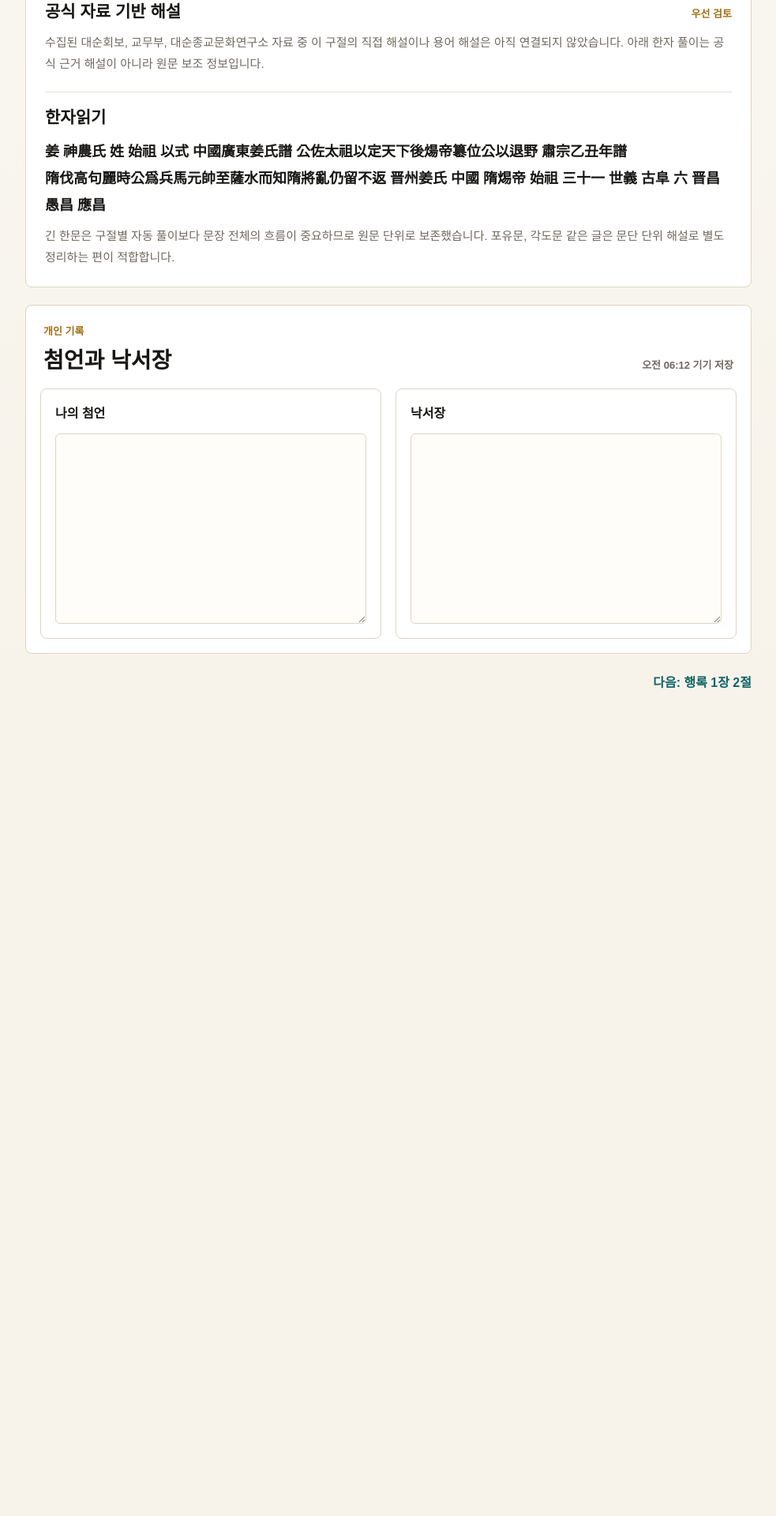
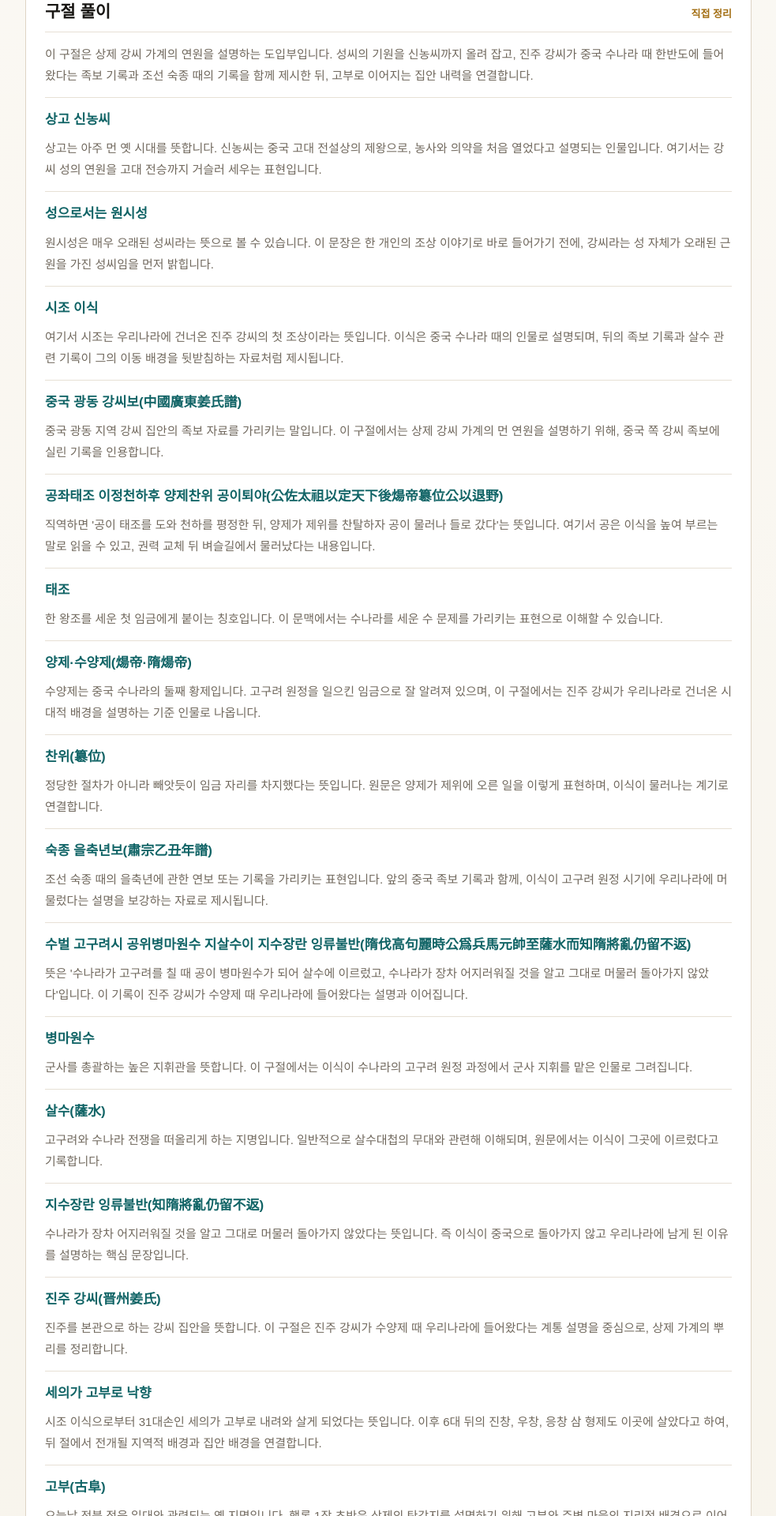
Before and after one commit to lsk7209/daeson-wiki, a Next.js app: page /verses/haengrok-1-1 in a window 1280 px wide. Shown: the part 840-2760 px from the top of the page at 79% size, without its empty margins (148-1131 px from the left). Before the commit the page ends 1791 px from the top, so only its background shows below. Built offline with nearby package versions, Linux system fonts and the light colour scheme.

Commit message:
Add verse commentary notes

```diff
--- a/app/verses/[id]/page.tsx
+++ b/app/verses/[id]/page.tsx
@@ -12,6 +12,7 @@ import type {
   VerseSourceLink,
   VerseSourceLinkWithDocument,
 } from "@/lib/source-types";
+import { getVerseCommentary } from "@/lib/verse-commentaries";
 import {
   getAdjacentVerses,
   getAllVerses,
@@ -52,6 +53,7 @@ export default async function VersePage({ params }: VersePageProps) {
   }
 
   const adjacent = getAdjacentVerses(verse.id);
+  const verseCommentary = getVerseCommentary(verse.id);
   const relatedSources = getSourceLinksForVerse(verse.id);
   const officialCommentarySources = relatedSources.filter(
     isOfficialCommentarySource,
@@ -96,6 +98,26 @@ export default async function VersePage({ params }: VersePageProps) {
           <p className="eyebrow">해설</p>
           <h2>해설 영역</h2>
         </header>
+
+        {verseCommentary ? (
+          <section className="source-commentary-section">
+            <div className="source-commentary-heading">
+              <h3>{verseCommentary.title}</h3>
+              <span>직접 정리</span>
+            </div>
+            <div className="source-commentary-list">
+              <article className="source-commentary-row">
+                <p>{verseCommentary.summary}</p>
+              </article>
+              {verseCommentary.items.map((item) => (
+                <article className="source-commentary-row" key={item.term}>
+                  <strong>{item.term}</strong>
+                  <p>{item.description}</p>
+                </article>
+              ))}
+            </div>
+          </section>
+        ) : null}
 
         <section className="source-commentary-section">
           <div className="source-commentary-heading">
--- /dev/null
+++ b/data/verse-commentaries.json
@@ -0,0 +1,73 @@
+[
+  {
+    "verseId": "haengrok-1-1",
+    "title": "구절 풀이",
+    "summary": "이 구절은 상제 강씨 가계의 연원을 설명하는 도입부입니다. 성씨의 기원을 신농씨까지 올려 잡고, 진주 강씨가 중국 수나라 때 한반도에 들어왔다는 족보 기록과 조선 숙종 때의 기록을 함께 제시한 뒤, 고부로 이어지는 집안 내력을 연결합니다.",
+    "items": [
+      {
+        "term": "상고 신농씨",
+        "description": "상고는 아주 먼 옛 시대를 뜻합니다. 신농씨는 중국 고대 전설상의 제왕으로, 농사와 의약을 처음 열었다고 설명되는 인물입니다. 여기서는 강씨 성의 연원을 고대 전승까지 거슬러 세우는 표현입니다."
+      },
+      {
+        "term": "성으로서는 원시성",
+        "description": "원시성은 매우 오래된 성씨라는 뜻으로 볼 수 있습니다. 이 문장은 한 개인의 조상 이야기로 바로 들어가기 전에, 강씨라는 성 자체가 오래된 근원을 가진 성씨임을 먼저 밝힙니다."
+      },
+      {
+        "term": "시조 이식",
+        "description": "여기서 시조는 우리나라에 건너온 진주 강씨의 첫 조상이라는 뜻입니다. 이식은 중국 수나라 때의 인물로 설명되며, 뒤의 족보 기록과 살수 관련 기록이 그의 이동 배경을 뒷받침하는 자료처럼 제시됩니다."
+      },
+      {
+        "term": "중국 광동 강씨보(中國廣東姜氏譜)",
+        "description": "중국 광동 지역 강씨 집안의 족보 자료를 가리키는 말입니다. 이 구절에서는 상제 강씨 가계의 먼 연원을 설명하기 위해, 중국 쪽 강씨 족보에 실린 기록을 인용합니다."
+      },
+      {
+        "term": "공좌태조 이정천하후 양제찬위 공이퇴야(公佐太祖以定天下後煬帝簒位公以退野)",
+        "description": "직역하면 '공이 태조를 도와 천하를 평정한 뒤, 양제가 제위를 찬탈하자 공이 물러나 들로 갔다'는 뜻입니다. 여기서 공은 이식을 높여 부르는 말로 읽을 수 있고, 권력 교체 뒤 벼슬길에서 물러났다는 내용입니다."
+      },
+      {
+        "term": "태조",
+        "description": "한 왕조를 세운 첫 임금에게 붙이는 칭호입니다. 이 문맥에서는 수나라를 세운 수 문제를 가리키는 표현으로 이해할 수 있습니다."
+      },
+      {
+        "term": "양제·수양제(煬帝·隋煬帝)",
+        "description": "수양제는 중국 수나라의 둘째 황제입니다. 고구려 원정을 일으킨 임금으로 잘 알려져 있으며, 이 구절에서는 진주 강씨가 우리나라로 건너온 시대적 배경을 설명하는 기준 인물로 나옵니다."
+      },
+      {
+        "term": "찬위(簒位)",
+        "description": "정당한 절차가 아니라 빼앗듯이 임금 자리를 차지했다는 뜻입니다. 원문은 양제가 제위에 오른 일을 이렇게 표현하며, 이식이 물러나는 계기로 연결합니다."
+      },
+      {
+        "term": "숙종 을축년보(肅宗乙丑年譜)",
+        "description": "조선 숙종 때의 을축년에 관한 연보 또는 기록을 가리키는 표현입니다. 앞의 중국 족보 기록과 함께, 이식이 고구려 원정 시기에 우리나라에 머물렀다는 설명을 보강하는 자료로 제시됩니다."
+      },
+      {
+        "term": "수벌 고구려시 공위병마원수 지살수이 지수장란 잉류불반(隋伐高句麗時公爲兵馬元帥至薩水而知隋將亂仍留不返)",
+        "description": "뜻은 '수나라가 고구려를 칠 때 공이 병마원수가 되어 살수에 이르렀고, 수나라가 장차 어지러워질 것을 알고 그대로 머물러 돌아가지 않았다'입니다. 이 기록이 진주 강씨가 수양제 때 우리나라에 들어왔다는 설명과 이어집니다."
+      },
+      {
+        "term": "병마원수",
+        "description": "군사를 총괄하는 높은 지휘관을 뜻합니다. 이 구절에서는 이식이 수나라의 고구려 원정 과정에서 군사 지휘를 맡은 인물로 그려집니다."
+      },
+      {
+        "term": "살수(薩水)",
+        "description": "고구려와 수나라 전쟁을 떠올리게 하는 지명입니다. 일반적으로 살수대첩의 무대와 관련해 이해되며, 원문에서는 이식이 그곳에 이르렀다고 기록합니다."
+      },
+      {
+        "term": "지수장란 잉류불반(知隋將亂仍留不返)",
+        "description": "수나라가 장차 어지러워질 것을 알고 그대로 머물러 돌아가지 않았다는 뜻입니다. 즉 이식이 중국으로 돌아가지 않고 우리나라에 남게 된 이유를 설명하는 핵심 문장입니다."
+      },
+      {
+        "term": "진주 강씨(晋州姜氏)",
+        "description": "진주를 본관으로 하는 강씨 집안을 뜻합니다. 이 구절은 진주 강씨가 수양제 때 우리나라에 들어왔다는 계통 설명을 중심으로, 상제 가계의 뿌리를 정리합니다."
+      },
+      {
+        "term": "세의가 고부로 낙향",
+        "description": "시조 이식으로부터 31대손인 세의가 고부로 내려와 살게 되었다는 뜻입니다. 이후 6대 뒤의 진창, 우창, 응창 삼 형제도 이곳에 살았다고 하여, 뒤 절에서 전개될 지역적 배경과 집안 배경을 연결합니다."
+      },
+      {
+        "term": "고부(古阜)",
+        "description": "오늘날 전북 정읍 일대와 관련되는 옛 지명입니다. 행록 1장 초반은 상제의 탄강지를 설명하기 위해 고부와 주변 마을의 지리적 배경으로 이어집니다."
+      }
+    ]
+  }
+]
--- /dev/null
+++ b/lib/verse-commentaries.ts
@@ -0,0 +1,22 @@
+import verseCommentariesRaw from "@/data/verse-commentaries.json";
+
+export type VerseCommentaryItem = {
+  term: string;
+  description: string;
+};
+
+export type VerseCommentary = {
+  verseId: string;
+  title: string;
+  summary: string;
+  items: VerseCommentaryItem[];
+};
+
+const verseCommentaries = verseCommentariesRaw as VerseCommentary[];
+const commentaryByVerseId = new Map(
+  verseCommentaries.map((commentary) => [commentary.verseId, commentary]),
+);
+
+export function getVerseCommentary(verseId: string) {
+  return commentaryByVerseId.get(verseId);
+}
```
